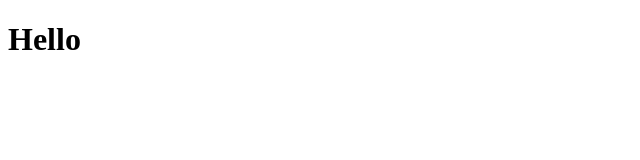
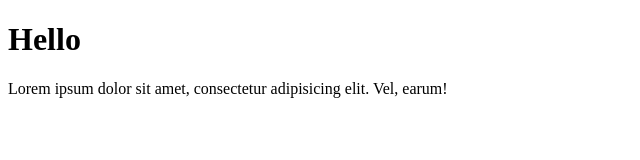
Before and after one commit to ShazidMorshed14/first-project, a plain HTML site: page index.html in a window 1280 px wide. Shown: the whole page, without its empty margins (0-640 px from the left). Drawn offline with Linux system fonts and the light colour scheme.

Commit message:
p tag added

```diff
--- a/index.html
+++ b/index.html
@@ -8,5 +8,6 @@
 </head>
 <body>
     <h1>Hello</h1>
+    <p>Lorem ipsum dolor sit amet, consectetur adipisicing elit. Vel, earum!</p>
 </body>
 </html>
```
